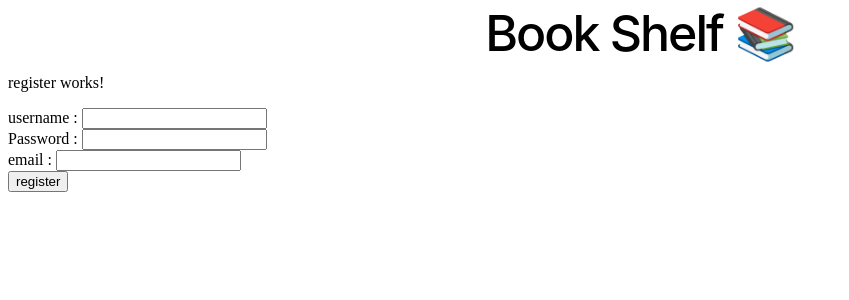
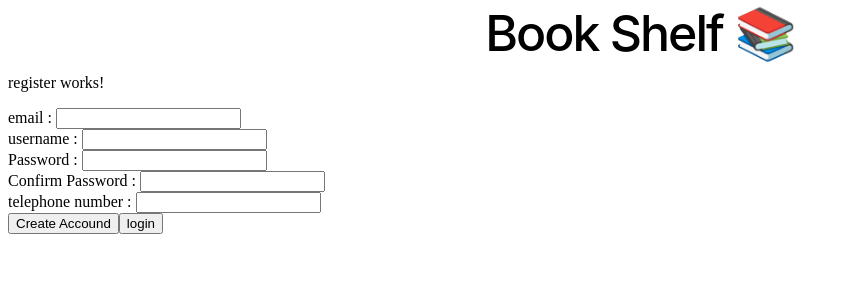
Before and after one commit to Pyaowara/Book-Shelf-Smurf, an Angular app: page /register in a window 1280 px wide. Shown: the top 300 px of the page, without its empty margins (0-849 px from the left). Built offline with nearby package versions, Linux system fonts and the light colour scheme.

Commit message:
Update registration system

```diff
--- a/Rest_API/user-api.js
+++ b/Rest_API/user-api.js
@@ -17,14 +17,14 @@ app.use(express.json());
 app.use(cors())
 
 app.post('/register', async (req, res) => {
-    const { user_email, user_name, user_pass} = req.body;
+    const { user_email, user_name, user_pass, user_phone} = req.body;
 
-    if (!user_email || !user_name || !user_pass) {
+    if (!user_email || !user_name || !user_pass || !user_phone) {
         return res.status(400).send('All fields are required');
     }
     try {
         const conn = await pool.getConnection();
-        await conn.query('INSERT INTO user (user_email, user_name, user_pass) VALUES (?, ?, ?)', [user_email, user_name, user_pass]);
+        await conn.query('INSERT INTO user (user_email, user_name, user_pass, user_permission, user_phone) VALUES (?, ?, ?, ?, ?)', [user_email, user_name, user_pass, 1, user_phone]);
         res.status(201).send('User registered');
         conn.release();
     } catch (err) {
--- a/src/app/auth/auth.service.ts
+++ b/src/app/auth/auth.service.ts
@@ -26,12 +26,13 @@ export class AuthService {
         }
       }),
       catchError((error) => {
+        console.error('Error during registration:', error);
         return of('Invalid username or password');
       })
     );
   }
 
-  register(users: { user_email: string, user_name: string, user_pass: string}): Observable<string> {
+  register(users: { user_email: string, user_name: string, user_pass: string, user_phone: string}): Observable<string> {
     return this.http.post(this.registerApiUrl, users, { responseType: 'text' }).pipe(
       map((response: string) => {
         if (response === 'User registered') {
--- a/src/app/components/register/register.component.html
+++ b/src/app/components/register/register.component.html
@@ -1,7 +1,9 @@
 <p>register works!</p>
+email : <input type="email"[(ngModel)]="users.user_email"><br>
 username : <input type="text" [(ngModel)]="users.user_name"><br>
 Password : <input type="password"[(ngModel)]="users.user_pass"><br>
-email : <input type="email"[(ngModel)]="users.user_email"><br>
-<button type="submit" (click)="register()">register</button><br>
-<br>
+Confirm Password : <input type="password"[(ngModel)]="confirm_pass"><br>
+telephone number : <input type="text"[(ngModel)]="users.user_phone"><br>
+<button type="submit" (click)="register()">Create Accound</button>
+<button type="submit" (click)="login()">login</button><br>
 {{registerMessage}}
--- a/src/app/components/register/register.component.ts
+++ b/src/app/components/register/register.component.ts
@@ -2,34 +2,49 @@ import { Component } from '@angular/core';
 import { CommonModule } from '@angular/common';
 import { FormsModule } from '@angular/forms';
 import { AuthService } from '../../auth/auth.service';
+import { Router, RouterModule } from '@angular/router';
 
 interface User {
   user_email: string;
   user_name: string;
   user_pass: string;
+  user_phone: string;
 }
 
 @Component({
   selector: 'app-register',
   standalone: true,
-  imports: [CommonModule, FormsModule],
+  imports: [CommonModule, FormsModule, RouterModule],
   templateUrl: './register.component.html',
   styleUrl: './register.component.scss'
 })
+
 export class RegisterComponent {
   registerMessage: string = '';
   users : User= {
     user_email: '',
     user_name: '',
     user_pass: '',
+    user_phone: ''
   };
+  confirm_pass:string = '';
 
-  constructor(private authService: AuthService){}
+  constructor(private authService: AuthService,
+              private router: Router){}
   register(){
-    this.authService.register(this.users).subscribe(
-      (message: string) => {
-        this.registerMessage = message;
-      }
-    );
+    if(this.users.user_pass != this.confirm_pass){
+      this.registerMessage = 'Password and confirm password do not match.';
+    }
+    else{
+      this.authService.register(this.users).subscribe(
+        (message: string) => {
+          this.registerMessage = message;
+        }
+      );
+    }
+  }
+
+  login(){
+    this.router.navigate(['login']);
   }
 }
```
